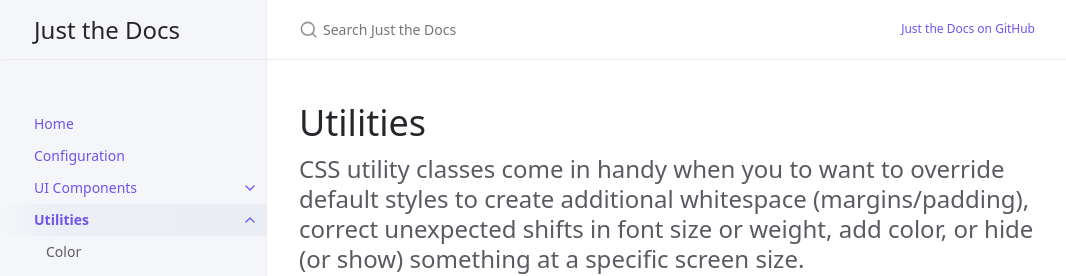
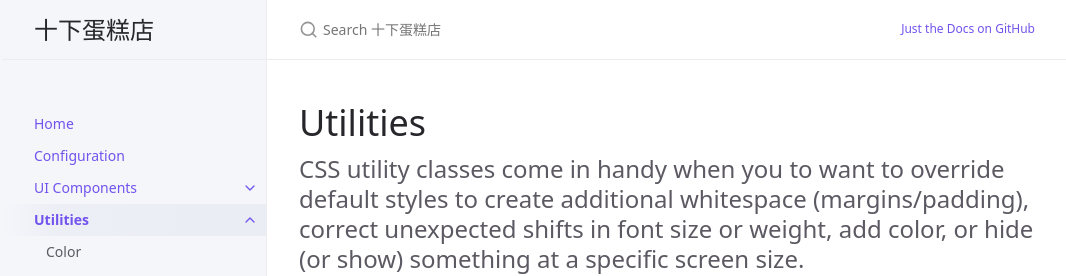
Before and after one commit to 1498047434/myblog, a Jekyll site: the page built from docs/utilities/utilities.md, in a window 1280 px wide. Shown: the top 276 px of the page, without its empty margins (105-1171 px from the left). Built offline with Jekyll 4.4.1, drawn with Linux system fonts in a browser that asks for light colours.

Commit message:
Update _config.yml

```diff
--- a/_config.yml
+++ b/_config.yml
@@ -13,7 +13,7 @@
 # you will see them accessed via {{ site.title }}, {{ site.github_repo }}, and so on.
 # You can create any custom variable you would like, and they will be accessible
 # in the templates via {{ site.myvariable }}.
-title: Just the Docs
+title: 十下蛋糕店
 description: A Jekyll theme for documentation
 baseurl: "/just-the-docs" # the subpath of your site, e.g. /blog
 url: "https://pmarsceill.github.io" # the base hostname & protocol for your site, e.g. http://example.com
```
